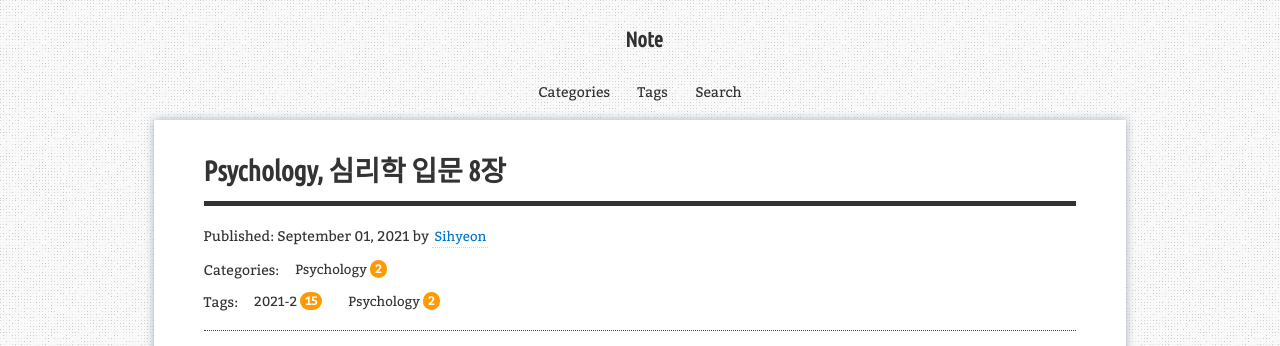
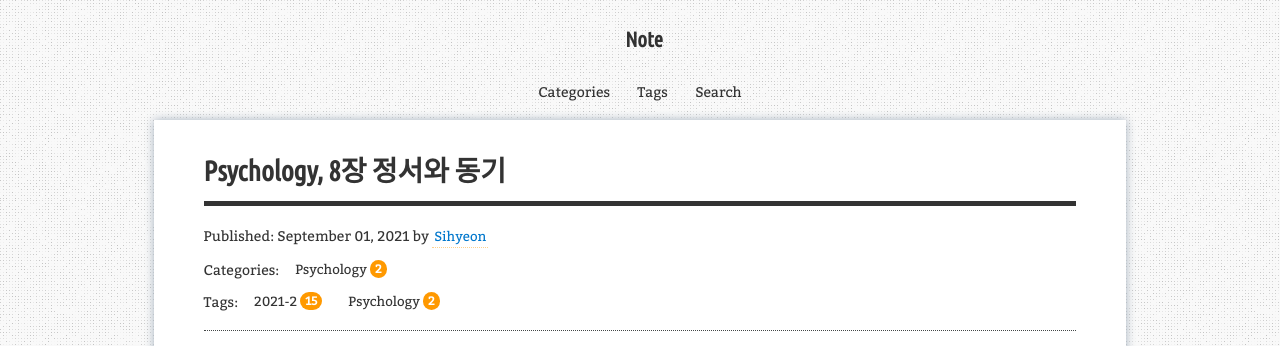
Before and after one commit to aristohyun/aristohyun.github.io, a Jekyll site: the page built from _posts/2021-09-01-psychology_08.md, in a window 1280 px wide and 900 px high. Shown: the top 346 px of the window. Built offline with Jekyll 4.4.1, drawn with Linux system fonts in a browser that asks for light colours; comment, search, counter and statistics services are not loaded.

Commit message:
Update 2021-09-01-psychology_08.md

```diff
--- a/_posts/2021-09-01-psychology_08.md
+++ b/_posts/2021-09-01-psychology_08.md
@@ -1,6 +1,6 @@
 ---
 layout: post
-title: "Psychology, 심리학 입문 8장"
+title: "Psychology, 8장 정서와 동기"
 description: "Psychology, 박상희 교수님"
 categories: [Psychology]
 tags: [2021-2, Psychology]
```
